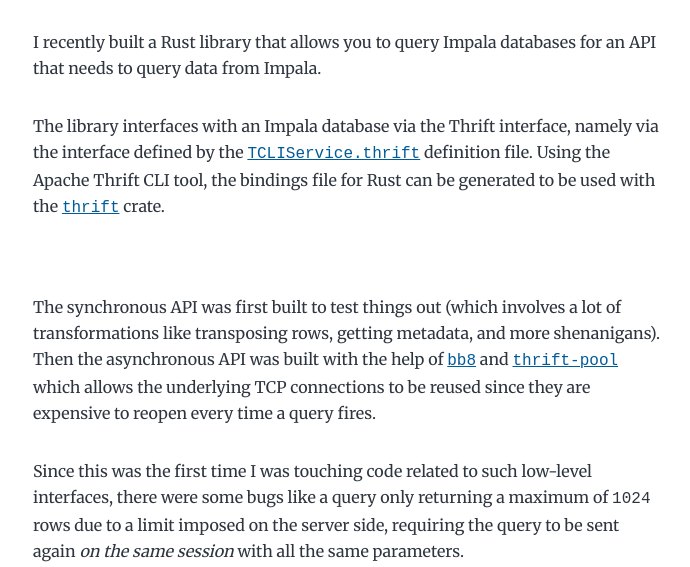
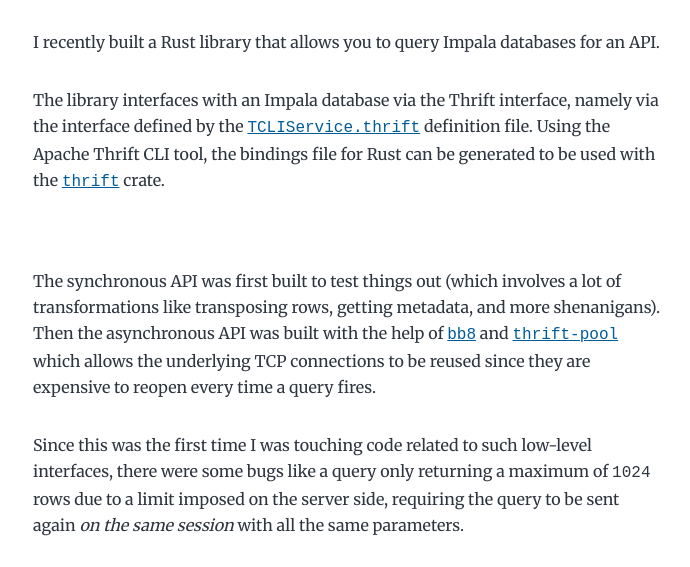
Before and after one commit to liangchunn/liangchunn.github.io, a Gatsby site: page /sleep-in-async-context/ in a window 1280 px wide. Shown: the part 211-778 px from the top of the page, without its empty margins (291-981 px from the left). Built offline with nearby package versions, Linux system fonts and the light colour scheme; Gatsby itself is replaced by a stand-in of ours; some packages are replaced by stand-ins of ours; code samples lack their colours.

Commit message:
Update index.md

```diff
--- a/content/blog/sleep-in-async-context/index.md
+++ b/content/blog/sleep-in-async-context/index.md
@@ -3,7 +3,7 @@
 date: "2023-06-16T11:55:05.157Z"
 ---
 
-I recently built a Rust library that allows you to query Impala databases for an API that needs to query data from Impala.
+I recently built a Rust library that allows you to query Impala databases for an API.
 
 The library interfaces with an Impala database via the Thrift interface, namely via the interface defined by the [`TCLIService.thrift`](https://github.com/apache/hive/blob/master/service-rpc/if/TCLIService.thrift) definition file. Using the Apache Thrift CLI tool, the bindings file for Rust can be generated to be used with the [`thrift`](https://crates.io/crates/thrift) crate.
 
```
